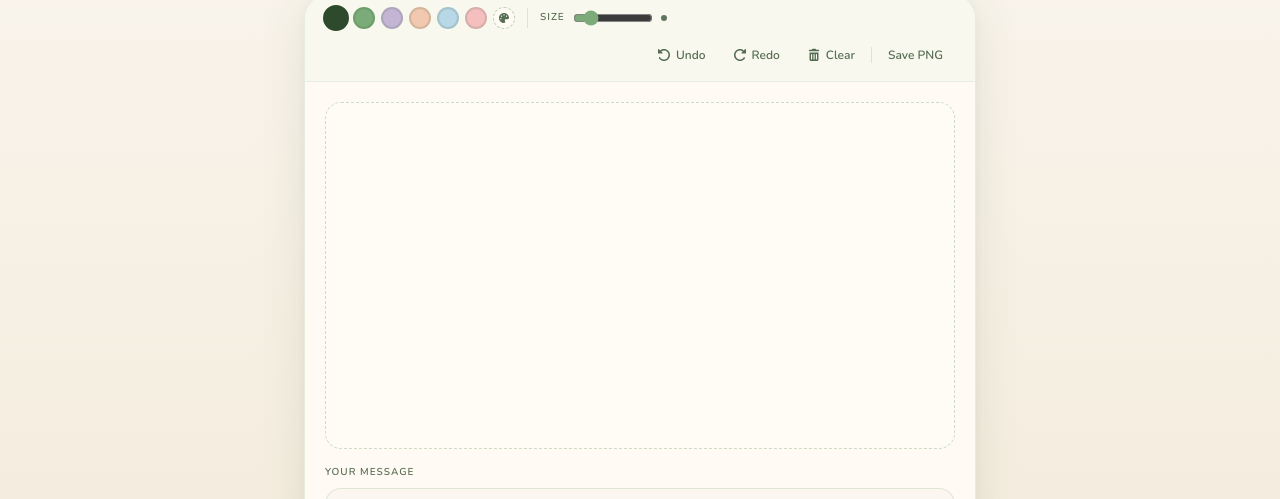
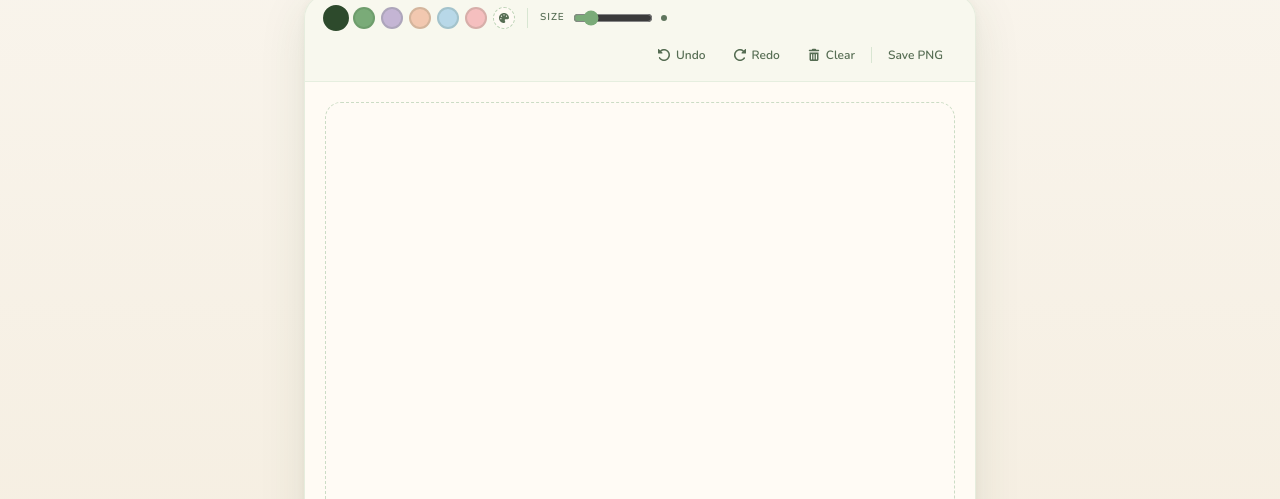
Before and after one commit to grauconejo13/bloomspace, a React (Vite) app in the folder client/: page /create in a window 1280 px wide. Shown: the part 276-775 px from the top of the page. Built offline with nearby package versions, Linux system fonts and the light colour scheme; no server answers.

Commit message:
Change Bloomspace drawing canvas to a square format

```diff
--- a/client/src/components/DrawingCanvas.jsx
+++ b/client/src/components/DrawingCanvas.jsx
@@ -155,8 +155,8 @@ const DrawingCanvas = forwardRef(function DrawingCanvas({ color, strokeSize }, r
     <canvas
       ref={canvasRef}
       width={800}
-      height={440}
-      className="w-full h-72 md:h-auto rounded-2xl cursor-crosshair block"
+      height={800}
+      className="w-full rounded-2xl cursor-crosshair block"
       style={{
         background: '#fffbf5',
         border: '1.5px dashed rgba(122, 171, 120, 0.38)',
--- a/client/src/components/FlowerModal.jsx
+++ b/client/src/components/FlowerModal.jsx
@@ -110,14 +110,14 @@ function FlowerModal({ flower, onClose, onFlowerUpdated }) {
           ×
         </button>
 
-        {/* Flower image — aspect-ratio matches DrawingCanvas's native 800x440
-            resolution so real drawings fill the frame edge-to-edge with no
-            letterboxing, instead of sitting in an unrelated fixed-height box. */}
+        {/* Flower image — square frame matches DrawingCanvas's new 1:1 format.
+            object-contain on the img means pre-square drawings (800×440) still
+            display without cropping — they letterbox with the panel background. */}
         <div className="px-5 pt-5">
           <div
             className="w-full flex items-center justify-center rounded-2xl overflow-hidden"
             style={{
-              aspectRatio: '800 / 440',
+              aspectRatio: '1 / 1',
               background: image ? '#fffbf5' : bg,
               border: '1px solid rgba(184, 212, 182, 0.35)',
             }}
--- a/client/src/pages/CreateFlower.jsx
+++ b/client/src/pages/CreateFlower.jsx
@@ -218,7 +218,7 @@ function CreateFlower() {
               background: '#fffbf5',
               border: '1px solid rgba(184, 212, 182, 0.35)',
               boxShadow: '0 12px 48px rgba(45, 74, 44, 0.10), 0 2px 8px rgba(45, 74, 44, 0.05)',
-              aspectRatio: '16 / 9',
+              aspectRatio: '1 / 1',
             }}
           >
             <img src={plantedFlower.image} alt="Your planted bloom" className="w-full h-full object-contain" />
```
